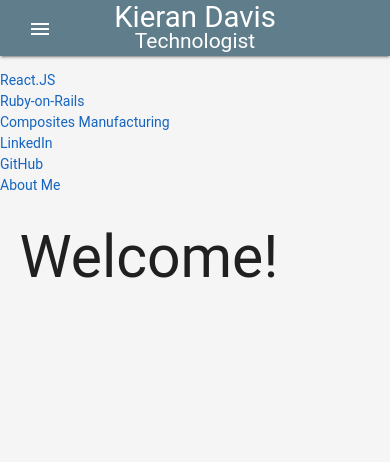
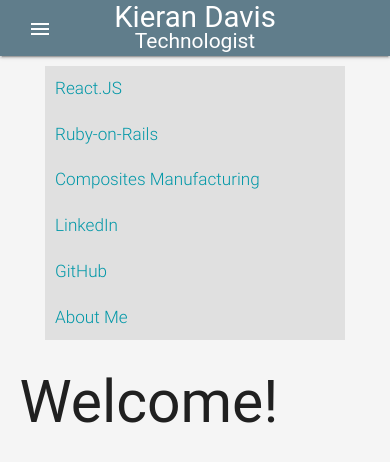
Before and after one commit to YashRudani/react-portfolio, a React (Create React App) app: page / in a window 390 px wide. Both pictures are taken after a click on the link "menu". Shown: the top 462 px of the page. Built offline with nearby package versions, Linux system fonts and the light colour scheme; a web font is replaced by a local one.

Commit message:
dropdown menu working

```diff
--- a/src/assets/App.scss
+++ b/src/assets/App.scss
@@ -23,6 +23,7 @@ body {
   background-color: $background-color-light;
 }
 
+// Navigation
 .brand-logo {
   line-height: normal;
   div {
@@ -31,7 +32,7 @@ body {
     margin-top: -5px;
   }
 }
-
+// Menu Transitions
 #menu-btn {
   display: inline-block;
  i {
@@ -39,3 +40,44 @@ body {
    line-height: inherit;
  }
 }
+
+.dropdown-menu {
+  background-color: $background-color-dark;
+  width: 300px;
+  margin-top: 10px;
+  margin-left: 10px;
+  @media #{$small-and-down} {
+    margin: auto;
+    margin-top: 10px;
+  }
+  ul {
+    margin-top: 0px;
+    li {
+      padding: 10px;
+      @extend .hoverable;
+      a {
+        color: color("cyan", "darken-2");
+      }
+    }
+
+  }
+}
+
+.menu-enter {
+  max-height: 0px;
+  overflow: hidden;
+}
+.menu-enter-active {
+  max-height: 200px;
+  -webkit-transition: max-height .5s ease-in;
+  transition: all .5s ease-in;
+}
+
+.menu-leave {
+  opacity: 1;
+}
+.menu-leave-active {
+  opacity: 0.01;
+  -webkit-transition: all .25s ease-out;
+  transition: all .25s ease-out;
+}
--- a/src/components/navbar.js
+++ b/src/components/navbar.js
@@ -32,10 +32,12 @@ export default class Navbar extends Component {
 
     let menu;
     if(this.state.menuActive) {
-      menu = <ul>
-               {projectList}
-               {infoList}
-             </ul>
+      menu = <div className="dropdown-menu flow-text">
+               <ul>
+                 {projectList}
+                 {infoList}
+               </ul>
+              </div>
     } else {
       menu = '';
     }
@@ -59,7 +61,7 @@ export default class Navbar extends Component {
         <CSSTransitionGroup
           transitionName="menu"
           transitionEnterTimeout={500}
-          transitionLeaveTimeout={500}
+          transitionLeaveTimeout={250}
           >
           {menu}
         </CSSTransitionGroup>
```
